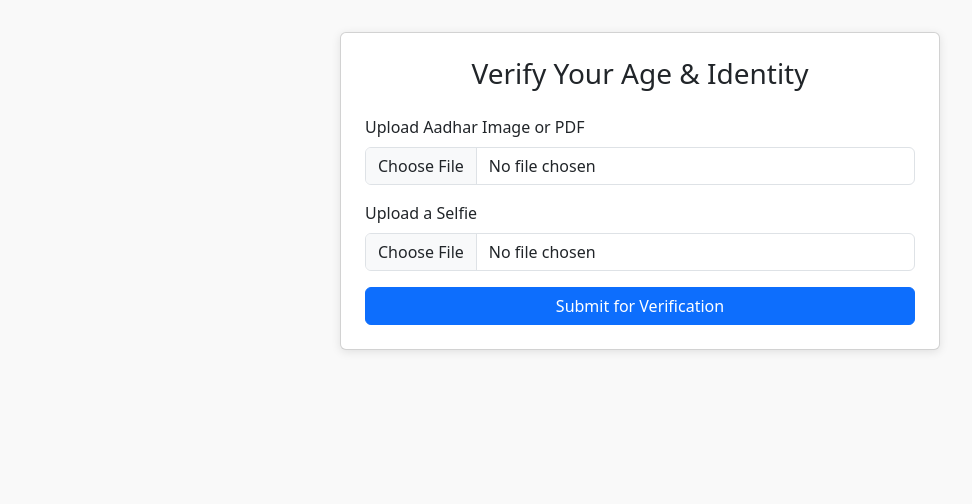
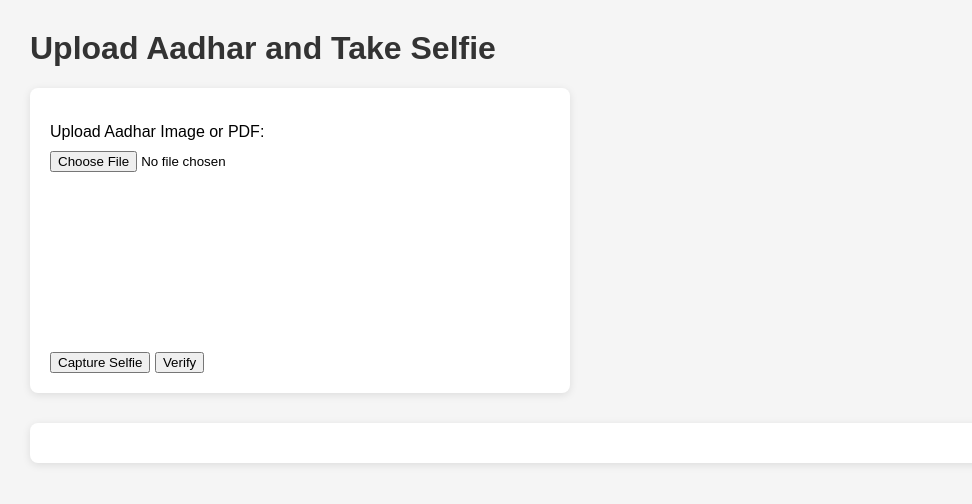
Before and after one commit to aditichhikara3/aadhar-verification, a Flask app: page / in a window 1280 px wide. Shown: the top 504 px of the page, without its empty margins (0-972 px from the left). Run offline with Flask 3, Linux system fonts and the light colour scheme.

Commit message:
Update project with latest changes

```diff
--- a/app.py
+++ b/app.py
@@ -1,11 +1,17 @@
 from flask import Flask, render_template, request, jsonify
 import os
-from utils.ocr_utils import extract_dob_and_photo
+import json
+import base64
+import cv2
+import pytesseract
+from datetime import datetime
+from pdf2image import convert_from_path
+
+from utils.ocr_regex_extractor import extract_dob_from_text
+from utils.ocr_photo_extractor import extract_photo
+from utils.age_checker import calculate_age, is_adult
 from utils.face_matcher import compare_faces
-from utils.age_checker import calculate_age, is_adult
 from utils.image_quality import assess_quality
-import json
-from datetime import datetime
 
 app = Flask(__name__)
 
@@ -20,38 +26,73 @@ def index():
 def verify():
     try:
         aadhar_file = request.files['aadhar']
-        selfie_file = request.files['selfie']
+        selfie_data_url = request.form['selfie_data']
 
-        # Save temporary files
+        # Save selfie from base64
+        selfie_data = selfie_data_url.split(',')[1]
+        selfie_path = 'temp_selfie.jpg'
+        with open(selfie_path, "wb") as f:
+            f.write(base64.b64decode(selfie_data))
+
+        # Handle Aadhar input (PDF or image)
         aadhar_path = 'temp_aadhar.jpg'
-        selfie_path = 'temp_selfie.jpg'
-        aadhar_file.save(aadhar_path)
-        selfie_file.save(selfie_path)
+        if aadhar_file.filename.lower().endswith('.pdf'):
+            aadhar_file.save('temp_aadhar.pdf')
+            pages = convert_from_path('temp_aadhar.pdf')
+            pages[0].save(aadhar_path, 'JPEG')
+        else:
+            aadhar_file.save(aadhar_path)
 
-        # Step 1: Extract DOB and photo
-        dob, id_face = extract_dob_and_photo(aadhar_path)
+        # ✅ Step 1: OCR + DOB extraction using regex logic
+        img = cv2.imread(aadhar_path)
+        text = pytesseract.image_to_string(img)
+        print("🔍 OCR Text:\n", text)
+        dob = extract_dob_from_text(text)
+
+        # ✅ Step 2: ID face extraction
+        id_face = extract_photo(aadhar_path)
+
+        # ✅ Step 3: Age check
         age = calculate_age(dob) if dob else None
         is_18_plus = is_adult(age)
 
-        # Step 2: Face match
+        # ✅ Step 4: Face match
         match_score = compare_faces(id_face, selfie_path)
-        is_match = match_score >= 0.7
+        is_match = match_score >= 0.55
 
-        # Step 3: Image quality
+        # ✅ Step 5: Image quality
         quality_issues = assess_quality(selfie_path)
 
-        # Step 4: Build result
+        # ✅ Step 6: Build result
+        feedback_reasons = []
+        status = "✅ Accepted"
+        message = "Accepted: ID and selfie match with sufficient confidence."
+
+        if not is_match:
+            feedback_reasons.append("Photo does not match the ID.")
+        if not is_18_plus:
+            feedback_reasons.append("User is below 18 years old.")
+        if quality_issues:
+            feedback_reasons.extend(quality_issues)
+
+        if feedback_reasons:
+            status = "❌ Rejected"
+            message = "Rejected: " + " ".join(feedback_reasons)
+
         result = {
-            "dob": dob,
-            "age": age,
-            "is_18_plus": is_18_plus,
-            "face_match_score": round(match_score * 100, 2),
-            "is_face_match": is_match,
+            "status": status,
+            "message": message,
+            "confidence": f"{round(match_score * 100, 2)}% match",
+            "dob": dob.strftime("%Y-%m-%d") if dob else None,
+            "age": int(age) if age is not None else None,
+            "is_18_plus": bool(is_18_plus),
+            "face_match_score": float(round(match_score * 100, 2)),
+            "is_face_match": bool(is_match),
             "quality_feedback": quality_issues,
-            "verified": is_match and is_18_plus
+            "verified": bool(is_match and is_18_plus)
         }
 
-        # Step 5: Log
+        # ✅ Step 7: Log
         result_with_time = {"timestamp": datetime.utcnow().isoformat(), **result}
         with open(LOG_FILE, 'a') as f:
             f.write(json.dumps(result_with_time) + '\n')
@@ -62,4 +103,4 @@ def verify():
         return jsonify({"error": str(e)}), 500
 
 if __name__ == '__main__':
-    app.run(debug=True)  # Set to False for production
+    app.run(debug=True)
--- a/templates/index.html
+++ b/templates/index.html
@@ -1,50 +1,107 @@
 <!DOCTYPE html>
-<html lang="en">
+<html>
 <head>
-  <meta charset="UTF-8">
-  <title>Age & ID Verification</title>
-  <link rel="stylesheet" href="https://cdn.jsdelivr.net/npm/bootstrap@5.3.0/dist/css/bootstrap.min.css">
+    <title>Age & Identity Verification</title>
     <style>
-    body { padding: 2rem; background: #f9f9f9; }
-    .card { max-width: 600px; margin: auto; box-shadow: 0 2px 10px rgba(0,0,0,0.1); }
+        body {
+            font-family: Arial, sans-serif;
+            margin: 30px;
+            background: #f5f5f5;
+        }
+        h1 {
+            color: #333;
+        }
+        form {
+            background: #fff;
+            padding: 20px;
+            border-radius: 8px;
+            box-shadow: 0 2px 8px rgba(0, 0, 0, 0.1);
+            max-width: 500px;
+            margin-bottom: 30px;
+        }
+        label {
+            display: block;
+            margin-top: 15px;
+        }
+        input[type="file"], button {
+            margin-top: 10px;
+        }
+        video, canvas {
+            max-width: 300px;
+            display: block;
+            margin: 10px 0;
+        }
+        #resultBox {
+            background: #fff;
+            padding: 20px;
+            border-radius: 8px;
+            box-shadow: 0 2px 8px rgba(0, 0, 0, 0.1);
+            white-space: pre-wrap;
+        }
+        .accepted { color: green; font-weight: bold; }
+        .rejected { color: red; font-weight: bold; }
     </style>
 </head>
 <body>
-  <div class="card p-4">
-    <h3 class="text-center mb-4">Verify Your Age & Identity</h3>
-    <form id="verifyForm" enctype="multipart/form-data">
-      <div class="mb-3">
-        <label for="aadhar" class="form-label">Upload Aadhar Image or PDF</label>
-        <input class="form-control" type="file" id="aadhar" name="aadhar" accept="image/*,.pdf" required>
-      </div>
-      <div class="mb-3">
-        <label for="selfie" class="form-label">Upload a Selfie</label>
-        <input class="form-control" type="file" id="selfie" name="selfie" accept="image/*" required>
-      </div>
-      <button type="submit" class="btn btn-primary w-100">Submit for Verification</button>
+    <h1>Upload Aadhar and Take Selfie</h1>
+    <form id="verifyForm">
+        <label for="aadhar">Upload Aadhar Image or PDF:</label>
+        <input type="file" id="aadhar" name="aadhar" accept=".jpg,.jpeg,.png,.pdf" required><br>
+
+        <video id="video" autoplay></video>
+        <button type="button" onclick="captureSelfie()">Capture Selfie</button>
+        <canvas id="canvas" style="display: none;"></canvas>
+        <input type="hidden" name="selfie_data" id="selfie_data">
+
+        <button type="submit">Verify</button>
     </form>
 
-    <div class="mt-4" id="resultBox" style="display:none;">
-      <h5>Verification Result</h5>
-      <pre id="resultText" class="bg-light p-2 border"></pre>
-    </div>
-  </div>
+    <div id="resultBox"></div>
 
     <script>
-    document.getElementById('verifyForm').addEventListener('submit', async function(e) {
-      e.preventDefault();
-      const formData = new FormData(this);
+        const video = document.getElementById('video');
+        const canvas = document.getElementById('canvas');
+        const context = canvas.getContext('2d');
 
-      const response = await fetch('/verify', {
-        method: 'POST',
-        body: formData
+        navigator.mediaDevices.getUserMedia({ video: true })
+            .then(stream => {
+                video.srcObject = stream;
             });
 
-      const result = await response.json();
-      const output = JSON.stringify(result, null, 2);
-      document.getElementById('resultText').innerText = output;
-      document.getElementById('resultBox').style.display = 'block';
+        function captureSelfie() {
+            canvas.width = video.videoWidth;
+            canvas.height = video.videoHeight;
+            context.drawImage(video, 0, 0);
+            const dataURL = canvas.toDataURL('image/jpeg');
+            document.getElementById('selfie_data').value = dataURL;
+            canvas.style.display = 'block';
+        }
+
+        document.getElementById('verifyForm').onsubmit = async function(e) {
+            e.preventDefault();
+            const formData = new FormData();
+            formData.append('aadhar', document.getElementById('aadhar').files[0]);
+            formData.append('selfie_data', document.getElementById('selfie_data').value);
+
+            const res = await fetch('/verify', { method: 'POST', body: formData });
+            const json = await res.json();
+
+            let resultHTML = `<p><strong>Status:</strong> <span class="${json.status.includes('Accepted') ? 'accepted' : 'rejected'}">${json.status}</span></p>`;
+            resultHTML += `<p><strong>Message:</strong> ${json.message}</p>`;
+            resultHTML += `<p><strong>Confidence:</strong> ${json.confidence}</p>`;
+            resultHTML += `<p><strong>DOB:</strong> ${json.dob || 'N/A'}</p>`;
+            resultHTML += `<p><strong>Age:</strong> ${json.age !== null ? json.age : 'N/A'}</p>`;
+
+            if (json.quality_feedback && json.quality_feedback.length > 0) {
+                resultHTML += `<p><strong>Photo Feedback:</strong><ul>`;
+                json.quality_feedback.forEach(msg => {
+                    resultHTML += `<li>${msg}</li>`;
                 });
+                resultHTML += `</ul></p>`;
+            }
+
+            document.getElementById('resultBox').innerHTML = resultHTML;
+        }
     </script>
 </body>
 </html>
```
Also changed, not shown: utils/age_checker.py (+5 -12 lines), utils/face_matcher.py (+41 -13 lines), utils/image_quality.py (+8 -13 lines), utils/ocr_photo_extractor.py (added, +36 -0 lines), utils/ocr_regex_extractor.py (added, +23 -0 lines), utils/ocr_utils.py (+35 -9 lines), debug_ocr_preprocessed.jpg (added), temp_aadhar.jpg, temp_id_face.jpg (added), temp_selfie.jpg, 2 other files. Lines whose indentation alone changed are shown as unchanged.
